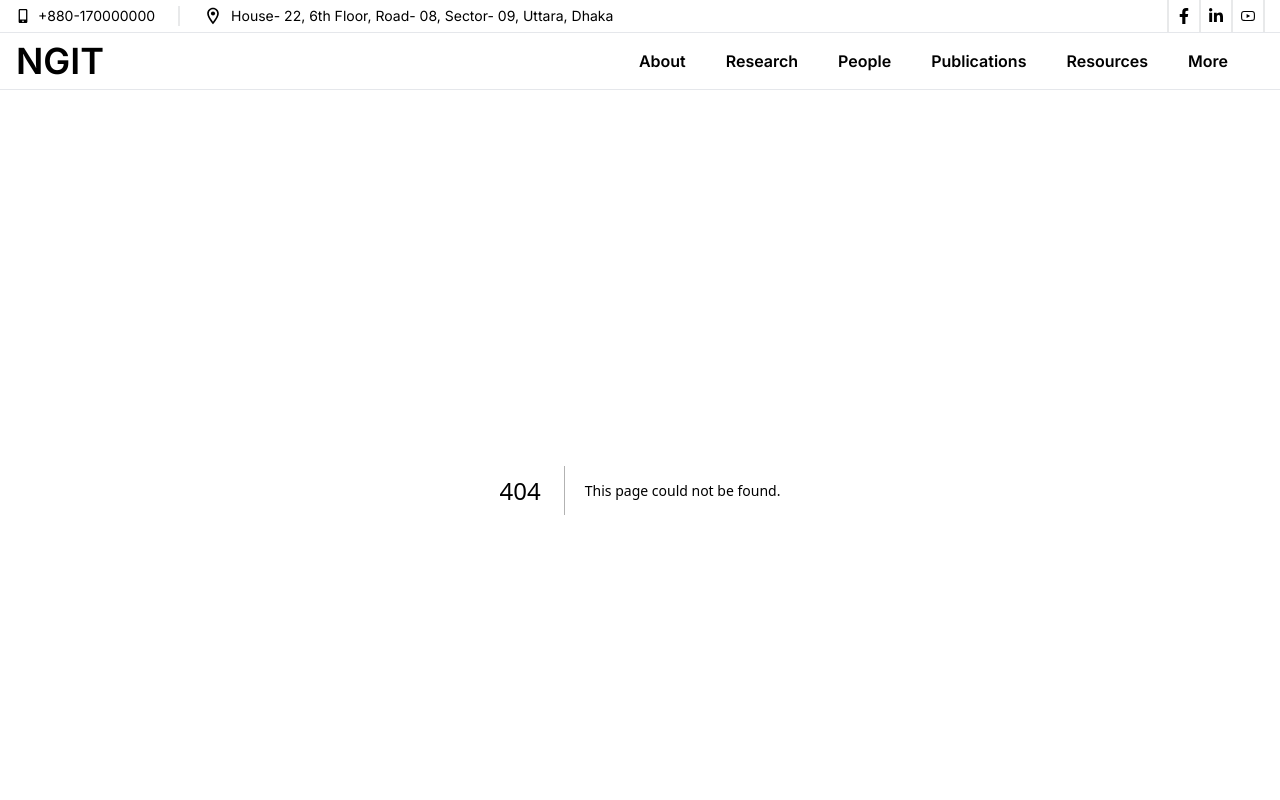
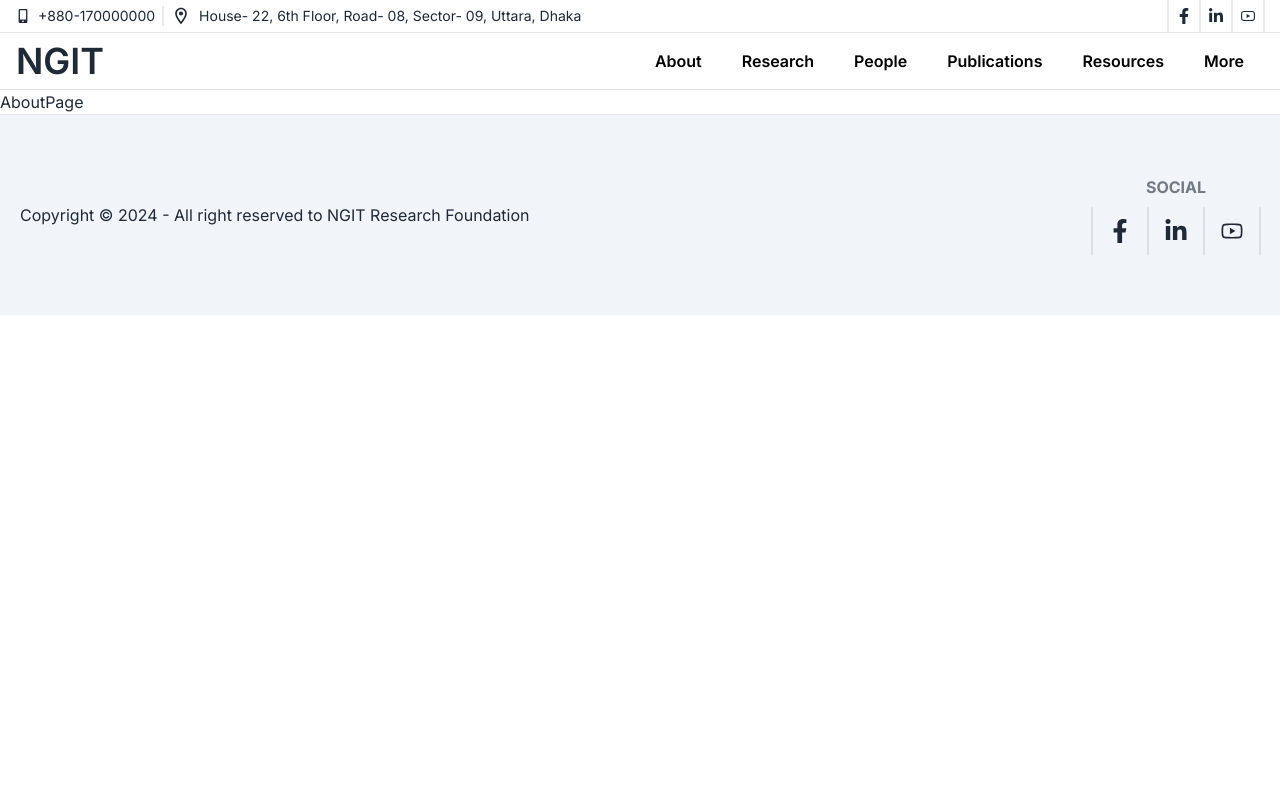
Before and after one commit to Md-Mobassher/ngit-research-foundation, a Next.js app: page /about in a window 1280 px wide. Before the commit this address had no page. Shown: the top 800 px of the page. Built offline with nearby package versions, Linux system fonts and the light colour scheme.

Commit message:
navbar issue solve

```diff
--- /dev/null
+++ b/src/app/about/page.tsx
@@ -0,0 +1,5 @@
+const AboutPage = () => {
+  return <div>AboutPage</div>;
+};
+
+export default AboutPage;
--- a/src/components/shared/NavItem.tsx
+++ b/src/components/shared/NavItem.tsx
@@ -6,48 +6,44 @@ import Link from "next/link";
 
 const navItem = (
   <>
-    <div className="bg-white px-5 py-2 rounded text-md font-semibold text-black hover:bg-blue-500 hover:text-white">
-      <Link className="rounded-lg" href="/about">
+    <Link className="rounded-lg" href="/about">
+      <div className="bg-white px-5 py-2 rounded text-md font-semibold text-black hover:bg-blue-500 hover:text-white">
         About
-      </Link>
-    </div>
-    <div className="bg-white px-5 py-2 rounded text-md font-semibold text-black hover:bg-blue-500 hover:text-white">
-      <Link className="rounded-lg" href="/research">
+      </div>
+    </Link>
+    <Link className="rounded-lg" href="/research">
+      <div className="bg-white px-5 py-2 rounded text-md font-semibold text-black hover:bg-blue-500 hover:text-white">
         Research
-      </Link>
-      {/* <ul tabindex="0" className="dropdown-content menu p-2 shadow bg-base-100 rounded-box w-52">
-                     <li><Link className='rounded-lg' href='/people'>People</Link></li>
-                     <li><Link className='rounded-lg' href='/publications'>Publications</Link></li>
-                </ul> */}
-    </div>
+      </div>
+    </Link>
 
-    <div className="bg-white px-5 py-2 rounded text-md font-semibold text-black hover:bg-blue-500 hover:text-white">
-      <Link className="rounded-lg" href="/people">
+    <Link className="rounded-lg" href="/people">
+      <div className="bg-white px-5 py-2 rounded text-md font-semibold text-black hover:bg-blue-500 hover:text-white">
         People
-      </Link>
-    </div>
-    <div className="bg-white px-5 py-2 rounded text-md font-semibold text-black hover:bg-blue-500 hover:text-white">
-      <Link className="rounded-lg" href="/publications">
+      </div>
+    </Link>
+    <Link className="rounded-lg" href="/publications">
+      <div className="bg-white px-5 py-2 rounded text-md font-semibold text-black hover:bg-blue-500 hover:text-white">
         Publications
-      </Link>
-    </div>
-    <div className="bg-white px-5 py-2 rounded text-md font-semibold text-black hover:bg-blue-500 hover:text-white">
-      <Link className="rounded-lg" href="/resource">
+      </div>
+    </Link>
+    <Link className="rounded-lg" href="/resource">
+      <div className="bg-white px-5 py-2 rounded text-md font-semibold text-black hover:bg-blue-500 hover:text-white">
         Resources
-      </Link>
-    </div>
-    <div className="bg-white px-5 py-2 rounded text-md font-semibold text-black hover:bg-blue-500 hover:text-white">
-      <Link className="rounded-lg" href="/more">
+      </div>
+    </Link>
+    <Link className="rounded-lg" href="/more">
+      <div className="bg-white px-5 py-2 rounded text-md font-semibold text-black hover:bg-blue-500 hover:text-white">
         More
-      </Link>
-    </div>
+      </div>
+    </Link>
   </>
 );
 
 const NavItems = () => {
   const [isOpen, setIsOpen] = useState(false);
   return (
-    <div className="px-4">
+    <>
       <div className="flex justify-between max-w-7xl mx-auto items-center">
         {/*  large device menu */}
         <div className="hidden md:block">
@@ -69,14 +65,14 @@ const NavItems = () => {
               <GiHamburgerMenu className="size-8 hover:text-blue-500" />
             )}
             {isOpen && (
-              <div className="flex flex-col pt-5 w-60 top-10 right-0 shadow-md rounded-md absolute ">
+              <div className="flex flex-col pt-5 w-60 top-8 right-0 shadow-lg rounded-md absolute transition-all duration-500">
                 {navItem}
               </div>
             )}
           </button>
         </div>
       </div>
-    </div>
+    </>
   );
 };
 
--- a/src/components/shared/Navbar.tsx
+++ b/src/components/shared/Navbar.tsx
@@ -14,7 +14,7 @@ const Navbar2 = () => {
             <div className="flex justify-center items-center lg:gap-2 gap-1">
               <FaMobileAlt /> <p> +880-170000000</p>
             </div>
-            <div className="divider divider-horizontal"></div>
+            <div className="divider divider-horizontal  m-0 p-0 "></div>
             <div className="flex justify-center items-center lg:gap-2 gap-1">
               <MdOutlineLocationOn className="size-5" />{" "}
               <p>House- 22, 6th Floor, Road- 08, Sector- 09, Uttara, Dhaka</p>
@@ -23,28 +23,27 @@ const Navbar2 = () => {
 
           <div className="flex ">
             <div className="divider divider-horizontal  m-0 p-0 w-0"></div>
-
+            <Link href="/">
               <div className="w-8 h-8 flex justify-center items-center hover:bg-primary hover:text-white">
-              <Link href="/">
                 <FaFacebookF />
+              </div>
             </Link>
-            </div>
 
             <div className="divider divider-horizontal  m-0 p-0 w-0"></div>
 
+            <Link href="/">
               <div className="w-8 h-8 flex justify-center items-center hover:bg-primary hover:text-white">
-              <Link href="/">
                 <FaLinkedinIn />
+              </div>
             </Link>
-            </div>
 
             <div className="divider divider-horizontal  m-0 p-0 w-0"></div>
 
+            <Link href="/">
               <div className="w-8 h-8 flex justify-center items-center hover:bg-primary hover:text-white">
-              <Link href="/">
                 <AiOutlineYoutube />
+              </div>
             </Link>
-            </div>
 
             <div className="divider m-0 p-0 w-0 divider-horizontal"></div>
           </div>
```
Lines whose indentation alone changed are shown as unchanged.
